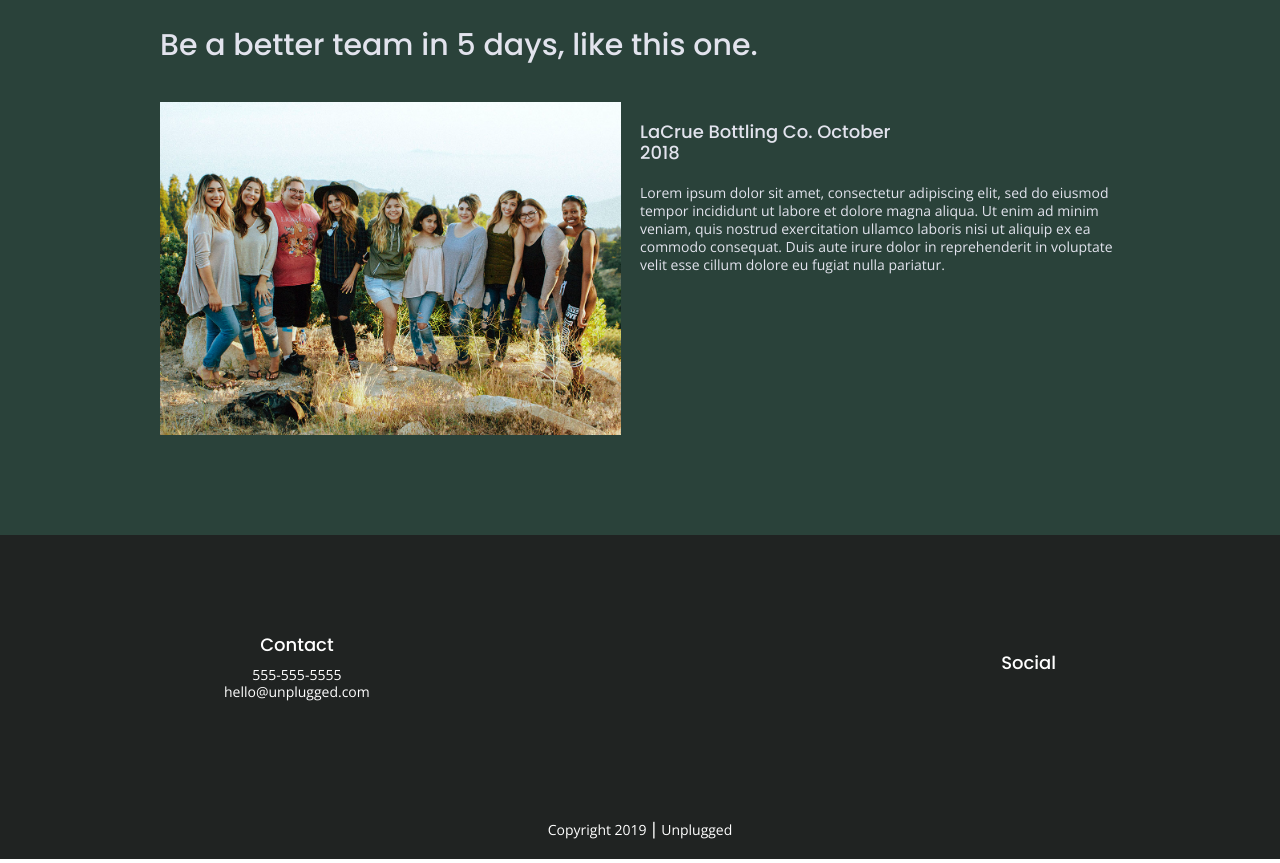
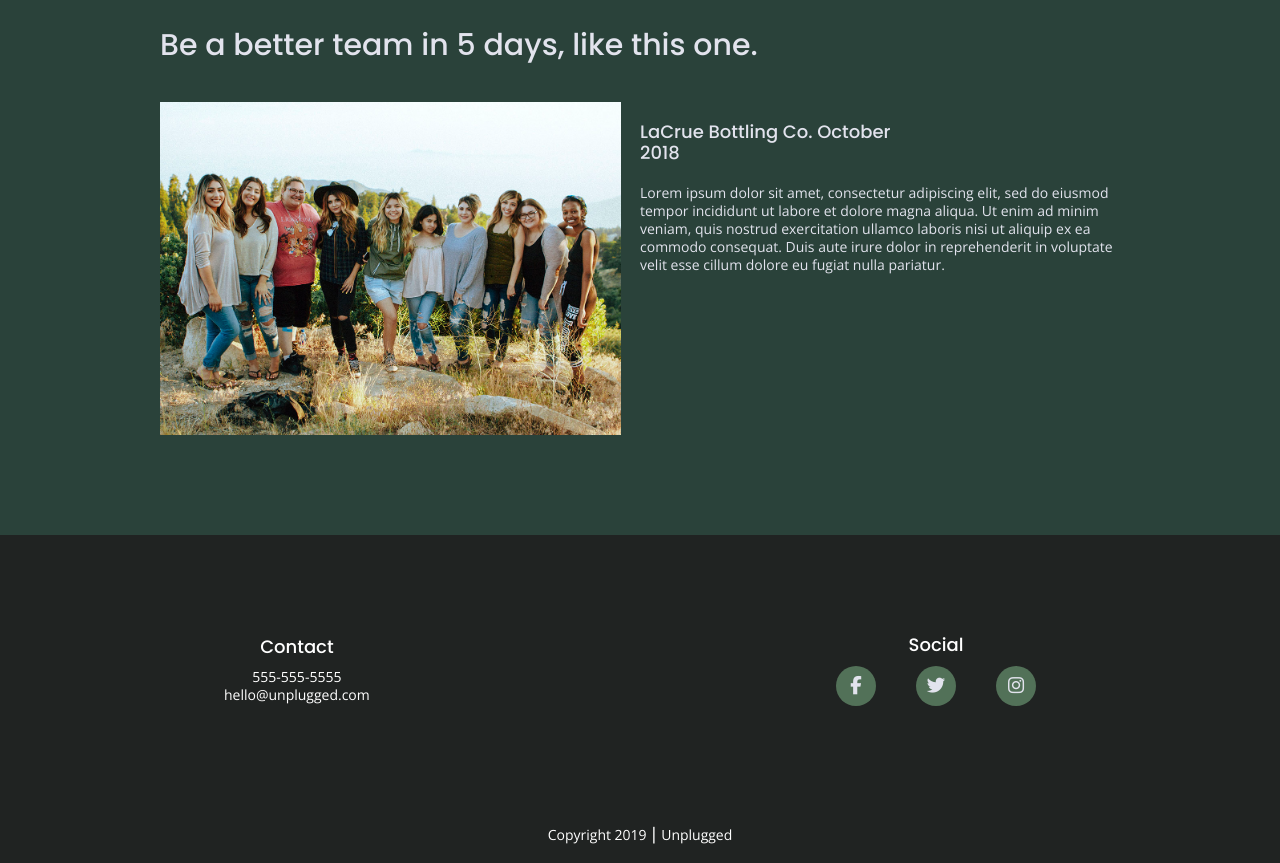
Before and after one commit to sheblair/unplugged, a website built with Parcel: page index.html in a window 1280 px wide. Shown: the part 1839-2702 px from the top of the page. Built offline with nearby package versions, Linux system fonts and the light colour scheme.

Commit message:
Added social media icons to all pages, all screen sizes

```diff
--- a/css/main.css
+++ b/css/main.css
@@ -328,6 +328,14 @@ footer .social-icons p {
   display: flex;
   justify-content: center;
   align-items: center;
+  background-color: #527158;
+  border-radius: 50%;
+  width: 40px;
+  height: 40px;
+}
+
+footer .social-icons p i {
+  font-size: 1.3125em;
 }
 
 footer .copyright {
@@ -639,6 +647,10 @@ input[type=button] {
       margin-bottom: 0;
     }
 
+    footer .social-icons p {
+      margin: 0px 20px;
+    }
+
   /* this was in the solution code but it makes my footer
   act weird and align flush left so i'm commenting it out
   for now
--- a/index.html
+++ b/index.html
@@ -149,9 +149,9 @@
         <div class="social">
           <h4>Social</h4>
             <div class="social-icons">
-              <p><a href="https://www.facebook.com" target="_blank"></a></p>
-              <p><a href="https://www.twitter.com" target="_blank"></a></p>
-              <p><a href="https://www.instagram.com" target="_blank"></a></p>
+              <p><a href="https://www.facebook.com" target="_blank"><i class="fab fa-facebook-f"></i></a></p>
+              <p class="twitter"><a href="https://www.twitter.com" target="_blank"><i class="fab fa-twitter"></i></a></p>
+              <p><a href="https://www.instagram.com" target="_blank"><i class="fab fa-instagram"></i></a></p>
             </div>
         </div>
       </div>
```
Also changed, not shown: about/index.html (+3 -3 lines), faq/index.html (+3 -3 lines).
